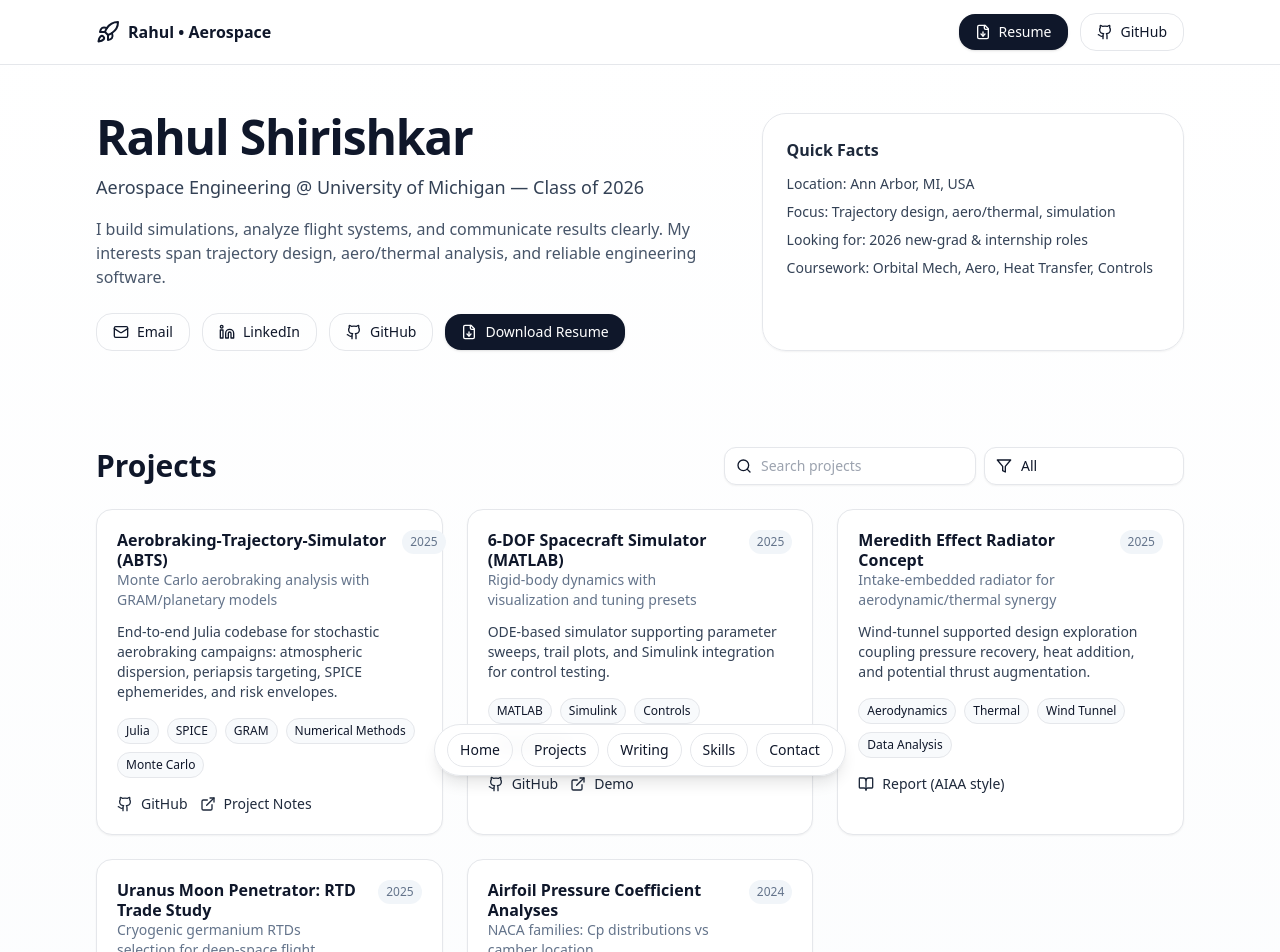
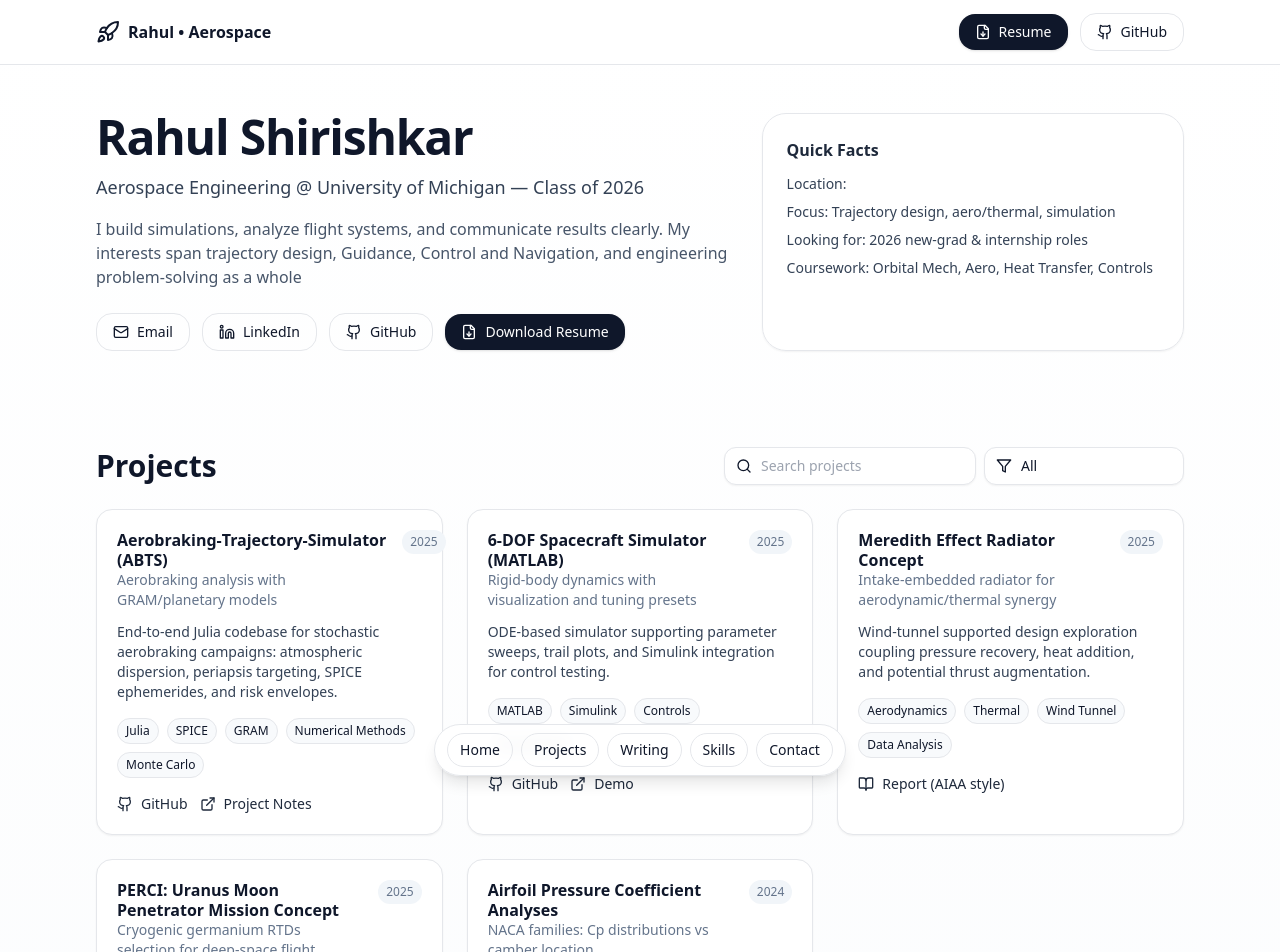
Before and after one commit to rshirish25/rahul-shirishkar-portfolio, a React (Vite) app: page / in a window 1280 px wide. Shown: the top 952 px of the page. Built offline with nearby package versions, Linux system fonts and the light colour scheme.

Commit message:
Fix links

```diff
--- a/src/Portfolio.jsx
+++ b/src/Portfolio.jsx
@@ -31,11 +31,10 @@ const profile = {
   name: "Rahul Shirishkar",
   tagline: "Aerospace Engineering @ University of Michigan — Class of 2026",
   blurb:
-    "I build simulations, analyze flight systems, and communicate results clearly. My interests span trajectory design, aero/thermal analysis, and reliable engineering software.",
-  location: "Ann Arbor, MI, USA",
+    "I build simulations, analyze flight systems, and communicate results clearly. My interests span trajectory design, Guidance, Control and Navigation, and engineering problem-solving as a whole",
   email: "rshirish@umich.edu",
-  github: "https://github.com/rahulshirishkar", // update
-  linkedin: "https://www.linkedin.com/in/rahul-shirishkar/", // update
+  github: "https://github.com/rshirish25", // update
+  linkedin: "https://www.linkedin.com/in/rahul-shirishkar-26baa7304/", // update
 };
 
 // -------------------- DATA: PROJECTS --------------------
@@ -43,7 +42,7 @@ const projects = [
   {
     title: "Aerobraking‑Trajectory‑Simulator (ABTS)",
     year: "2025",
-    tagline: "Monte Carlo aerobraking analysis with GRAM/planetary models",
+    tagline: "Aerobraking analysis with GRAM/planetary models",
     summary:
       "End‑to‑end Julia codebase for stochastic aerobraking campaigns: atmospheric dispersion, periapsis targeting, SPICE ephemerides, and risk envelopes.",
     skills: ["Julia", "SPICE", "GRAM", "Numerical Methods", "Monte Carlo"],
@@ -74,7 +73,7 @@ const projects = [
     links: [{ label: "Report (AIAA style)", href: "#", icon: BookOpen }],
   },
   {
-    title: "Uranus Moon Penetrator: RTD Trade Study",
+    title: "PERCI: Uranus Moon Penetrator Mission Concept",
     year: "2025",
     tagline: "Cryogenic germanium RTDs selection for deep‑space flight",
     summary:
```
